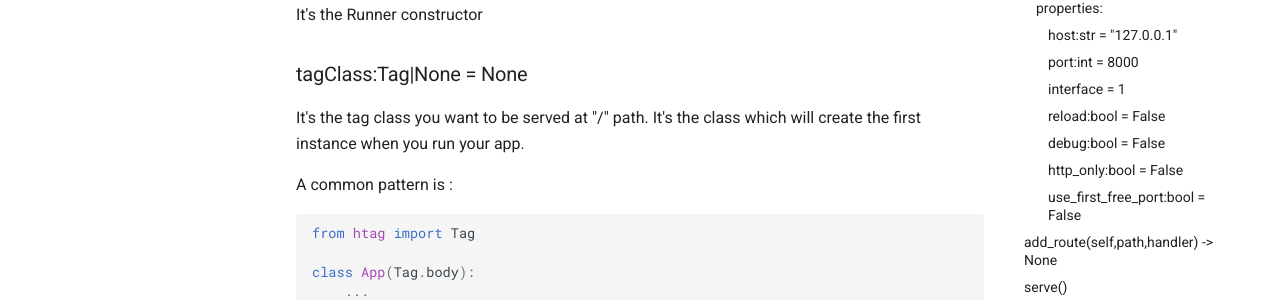
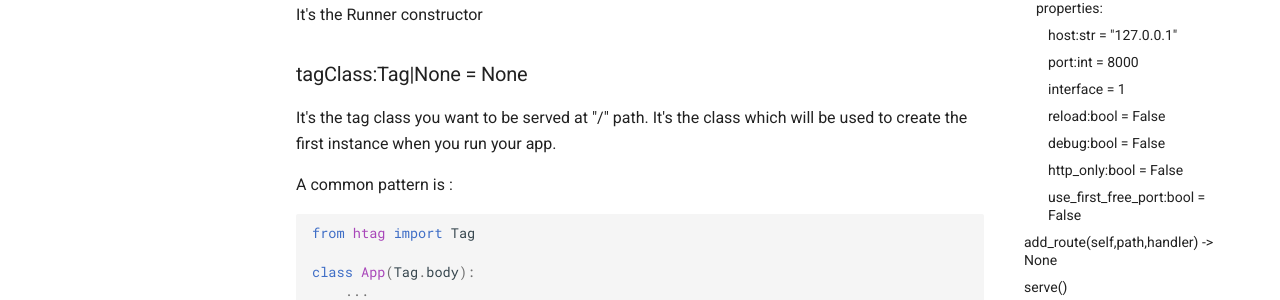
Before and after one commit to manatlan/htag, an MkDocs documentation site: the page built from docs/runner.md, in a window 1280 px wide and 900 px high. Shown: the part 229-529 px from the top of the window. Built offline with MkDocs 1.6.1 and Material for MkDocs 9.7.7, drawn with Linux system fonts in a browser that asks for light colours; comment, search, counter and statistics services are not loaded.

Commit message:
Update runner.md

````diff
--- a/docs/runner.md
+++ b/docs/runner.md
@@ -8,7 +8,7 @@ It's the Runner constructor
 
 ### tagClass:Tag|None = None
 
-It's the tag class you want to be served at "/" path. It's the class which will create the first instance when you run your app.
+It's the tag class you want to be served at "/" path. It's the class which will be used to create the first instance when you run your app.
 
 A common pattern is :
 ```python
````
